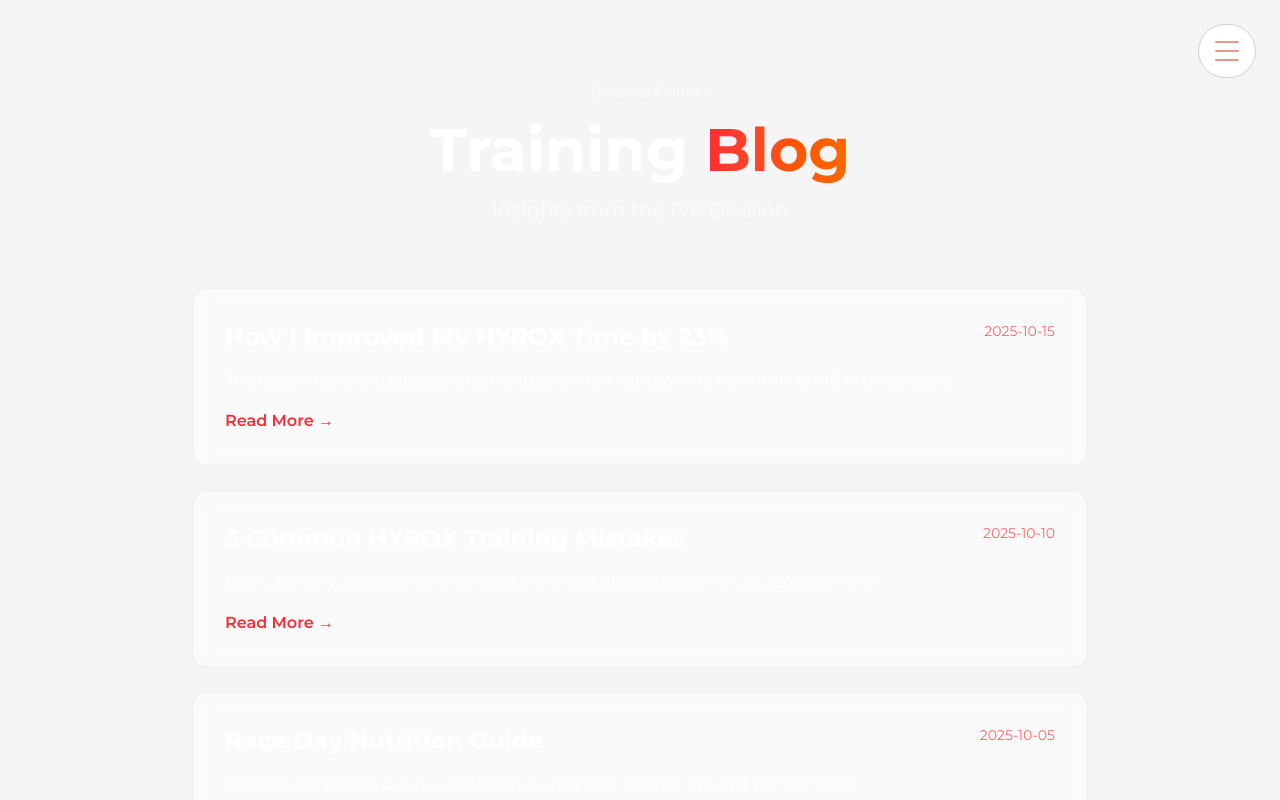
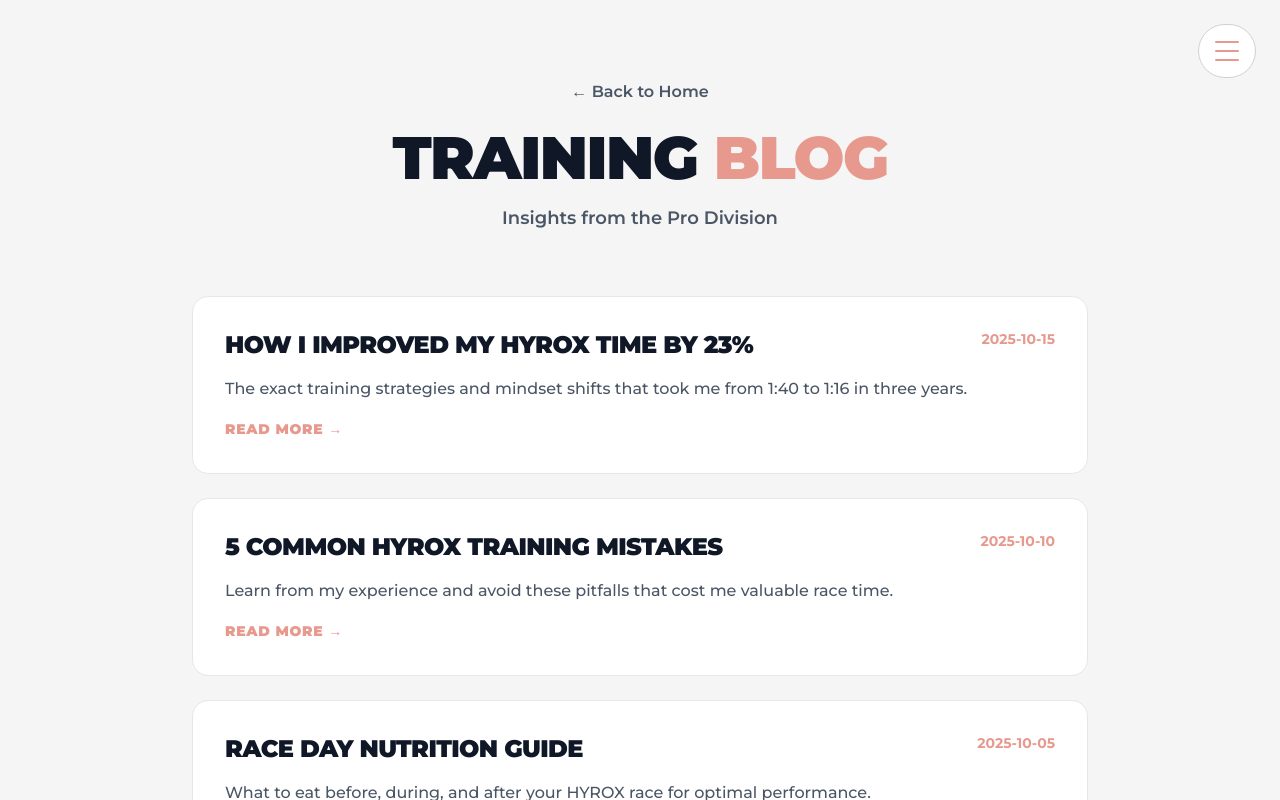
Before and after one commit to mbishopfx/trd-montiifit, a Next.js app: page /blog in a window 1280 px wide. Shown: the top 800 px of the page. Built offline with nearby package versions, Linux system fonts and the light colour scheme.

Commit message:
Update blog page to match light theme with professional typography

```diff
--- a/app/blog/page.tsx
+++ b/app/blog/page.tsx
@@ -31,20 +31,20 @@
     <>
       <HamburgerMenu />
 
-      <div className="min-h-screen px-4 py-20">
+      <div className="min-h-screen bg-[#f5f5f5] px-4 py-20">
         <div className="max-w-4xl mx-auto">
           {/* Header */}
           <div className="mb-16 text-center">
-            <Link href="/" className="text-white/60 hover:text-white mb-4 inline-block">
-              ← Back to Gallery
+            <Link href="/" className="text-gray-600 hover:text-gray-900 mb-6 inline-block font-semibold transition-colors">
+              ← Back to Home
             </Link>
-            <h1 className="text-5xl md:text-6xl font-bold text-white mb-4">
+            <h1 className="text-5xl md:text-6xl font-black text-gray-900 mb-4 tracking-tight uppercase">
               Training{' '}
-              <span className="bg-gradient-to-r from-red-500 to-orange-500 bg-clip-text text-transparent">
+              <span style={{ color: '#e8998d' }}>
                 Blog
               </span>
             </h1>
-            <p className="text-xl text-white/70">
+            <p className="text-lg text-gray-600 font-semibold">
               Insights from the Pro Division
             </p>
           </div>
@@ -55,18 +55,18 @@
               <Link
                 key={post.id}
                 href={`/blog/${post.slug}`}
-                className="block glass-dark rounded-2xl p-8 hover:bg-white/10 transition-all duration-300"
+                className="block bg-white rounded-2xl p-8 border border-gray-200 hover:border-[#e8998d] hover:shadow-xl transition-all duration-300"
               >
-                <div className="flex items-start justify-between mb-4">
-                  <h2 className="text-2xl font-bold text-white">
+                <div className="flex items-start justify-between mb-4 gap-4">
+                  <h2 className="text-2xl font-black text-gray-900 uppercase tracking-tight">
                     {post.title}
                   </h2>
-                  <span className="text-red-400 text-sm">{post.date}</span>
+                  <span className="text-sm font-bold shrink-0" style={{ color: '#e8998d' }}>{post.date}</span>
                 </div>
-                <p className="text-white/70 mb-4">
+                <p className="text-gray-600 mb-4 font-medium">
                   {post.excerpt}
                 </p>
-                <span className="text-red-500 font-semibold hover:text-red-400">
+                <span className="font-black uppercase tracking-wider text-sm" style={{ color: '#e8998d' }}>
                   Read More →
                 </span>
               </Link>
@@ -74,8 +74,8 @@
           </div>
 
           {/* Coming Soon */}
-          <div className="mt-12 glass-dark rounded-2xl p-8 text-center">
-            <p className="text-white/60">
+          <div className="mt-12 bg-gray-50 rounded-2xl p-8 text-center border border-gray-200">
+            <p className="text-gray-600 font-medium">
               More articles coming soon. Follow me on Instagram for daily training tips.
             </p>
           </div>
```
